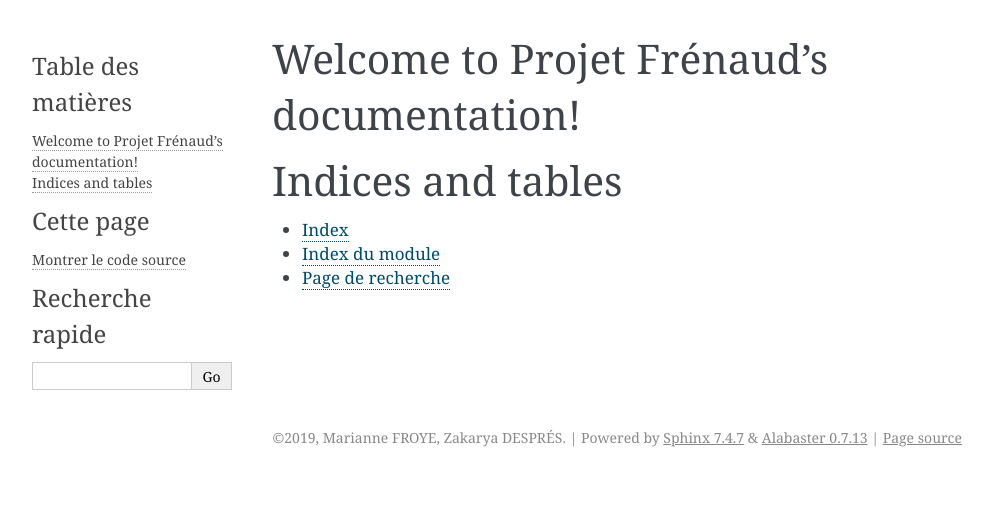
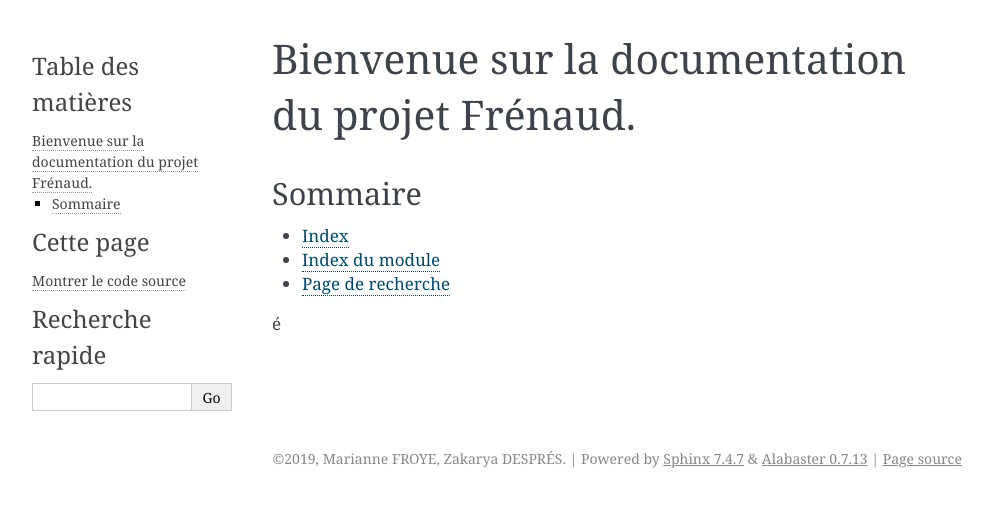
Before and after one commit to tchikboom/frenaud, a Sphinx documentation site: the page built from docs/index.rst, in a window 1280 px wide. Shown: the top 507 px of the page, without its empty margins (148-1141 px from the left). Built offline with Sphinx 7.4.7, drawn with Linux system fonts in a browser that asks for light colours.

Commit message:
maj docs

```diff
--- a/docs/index.rst
+++ b/docs/index.rst
@@ -3,8 +3,9 @@
    You can adapt this file completely to your liking, but it should at least
    contain the root `toctree` directive.
 
-Welcome to Projet Frénaud's documentation!
-==========================================
+=================================================
+Bienvenue sur la documentation du projet Frénaud.
+=================================================
 
 .. toctree::
    :maxdepth: 2
@@ -12,9 +13,10 @@ Welcome to Projet Frénaud's documentation!
 
 
 
-Indices and tables
-==================
+Sommaire
+========
 
 * :ref:`genindex`
 * :ref:`modindex`
 * :ref:`search`
+é
```
Also changed, not shown: 6 other files.
